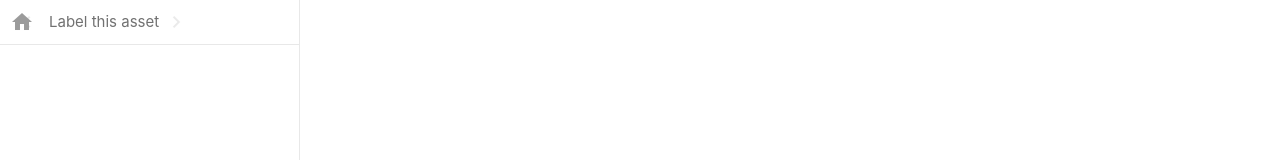
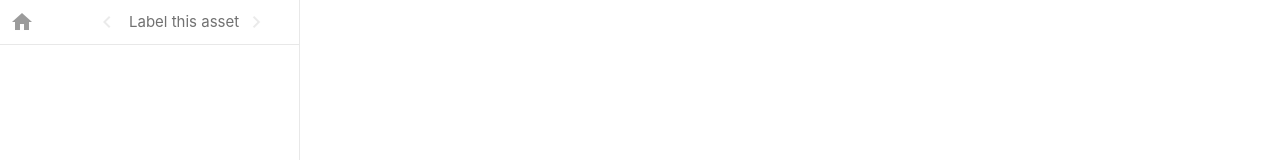
Before and after one commit to sgvaze/lucas_labeller, a plain HTML site: page index.html in a window 1280 px wide. Shown: the top 160 px of the page. Drawn offline with nearby package versions, Linux system fonts and the light colour scheme; a script that the page names is missing.

Commit message:
Force style

```diff
--- a/index.html
+++ b/index.html
@@ -40,7 +40,7 @@
     </div>
   </div>
 
-  <div class="flex-grow flex-column content tab">
+  <div class="flex-grow flex-column content", style="position: absolute; margin-left: 100px;">
     <div style="display: flex; align-items: center; padding: 10px 0px">
       <i
         id="back"
--- a/style.css
+++ b/style.css
@@ -27,11 +27,6 @@
   display: flex;
   flex-grow: 1;
   align-items: center;
-}
-
-.tab{
-  position: absolute;
-  margin-left: 100px;
 }
 
 .right_column {
```
